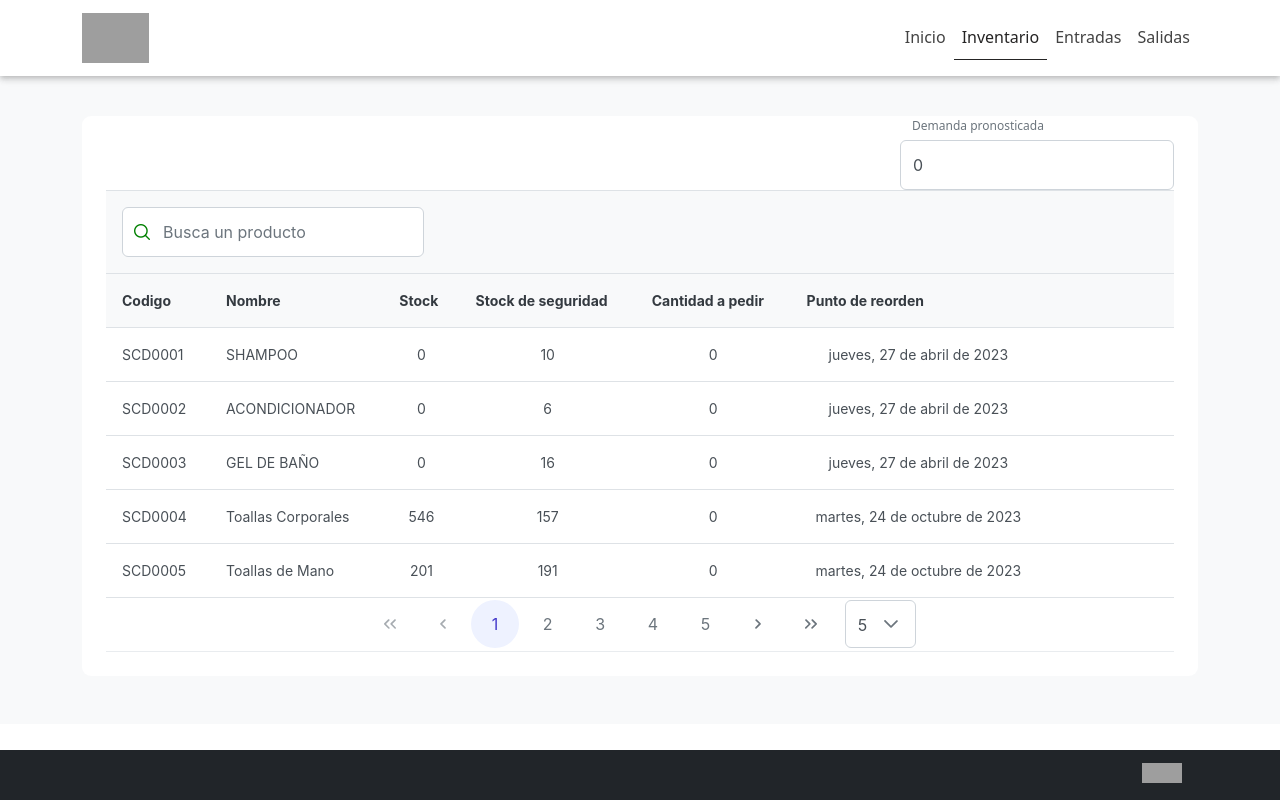
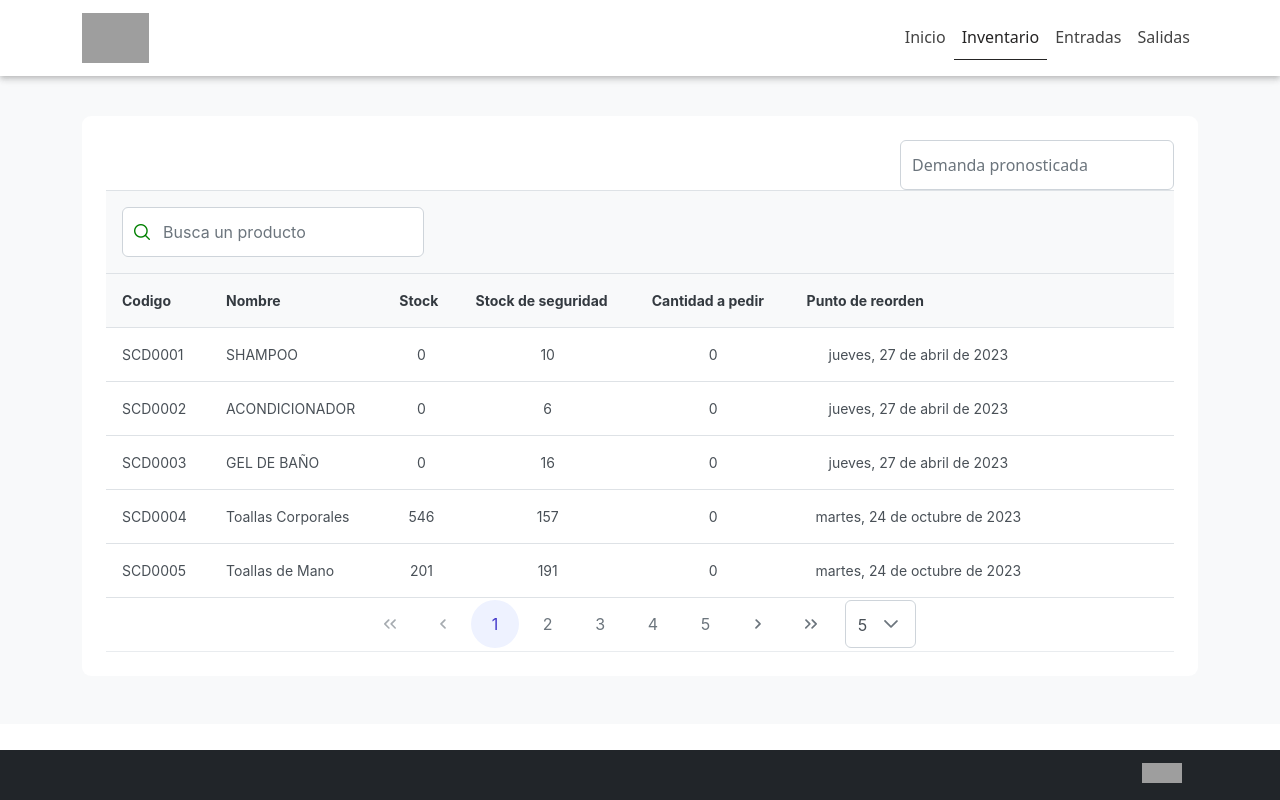
Before and after one commit to mjayalam/selina_test, a React (Create React App) app: page /selina_test/inventario in a window 1280 px wide. Built offline with nearby package versions, Linux system fonts and the light colour scheme; grey boxes are pictures that could not be loaded.

Commit message:
pronostico de demanda e inicio pagina 4

```diff
--- a/src/pages/Inventory.jsx
+++ b/src/pages/Inventory.jsx
@@ -17,7 +17,7 @@ export const Inventory = ({ ...rest }) => {
     }
     return ProductsObj;
   });
-  const [demandPronos, setDemandPronos ] = useState(0);
+  const [demandPronos, setDemandPronos ] = useState(null);
   const [filters, setFilters] = useState({
     global: { value: null, matchMode: FilterMatchMode.CONTAINS },
   });
@@ -25,6 +25,7 @@ export const Inventory = ({ ...rest }) => {
   const [globalFilterValue, setGlobalFilterValue] = useState('');
 
   const onGlobalFilterChange = (e) => {
+    console.log("martin onGlobalFilterChange", e);
     const value = e.target.value;
     let _filters = { ...filters };
 
@@ -74,7 +75,7 @@ export const Inventory = ({ ...rest }) => {
   const onChangeDemandPronos = (e) => {
     const demanda = Number(e.target.value);
     const json = localStorage.getItem(INVENTORY_KEY);
-    let currProducts = InputsArray;
+    let currProducts = products;
 		try {
 			if (!!json) {
 				const parsed = JSON.parse(json);
@@ -100,7 +101,7 @@ export const Inventory = ({ ...rest }) => {
     <div {...rest}>
       <Flex justifyContent={"flex-end"}>
       <span className="p-float-label">
-        <InputText id={"demand-pronostic"} value={demandPronos} placeholder="Demanda pronosticada" onChange={onChangeDemandPronos}/>
+        <InputText id={"demand-pronostic"} value={demandPronos} onChange={onChangeDemandPronos}/>
         <label htmlFor="udemand-pronostic">Demanda pronosticada</label>
       </span>
       </Flex>
```
